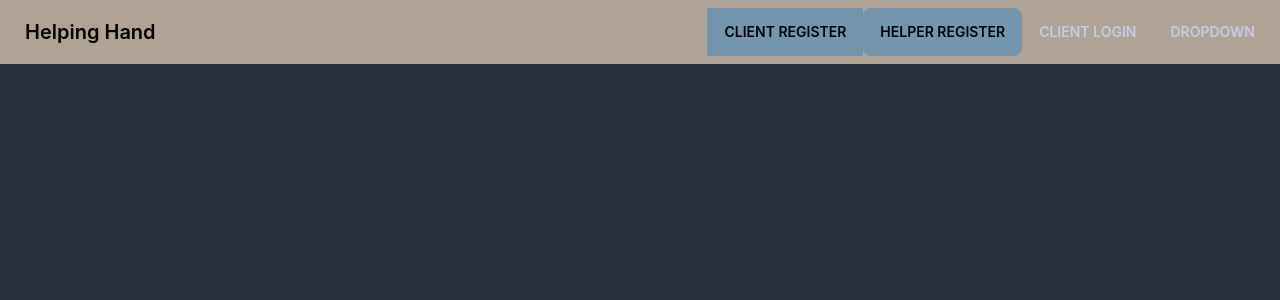
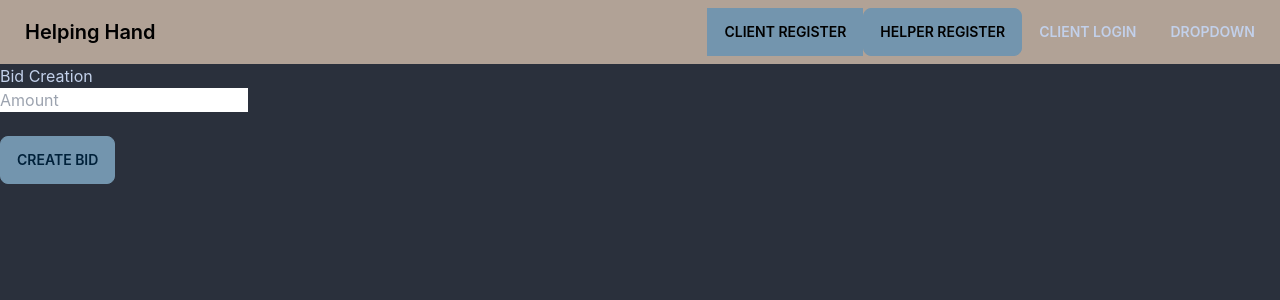
Before and after one commit to 220919-WVA-JavaReact/Richard-And-The-Richettes-Helping-Hand-UI, a React (Create React App) app in the folder helping-hand/: page /bids in a window 1280 px wide. Shown: the top 300 px of the page. Built offline with nearby package versions, Linux system fonts and the light colour scheme.

Commit message:
built component for creating a bid

```diff
--- a/helping-hand/package.json
+++ b/helping-hand/package.json
@@ -10,7 +10,7 @@
     "@types/node": "^16.18.3",
     "@types/react": "^18.0.24",
     "@types/react-dom": "^18.0.8",
-    "daisyui": "^2.38.1",
+    "daisyui": "^2.39.0",
     "react": "^18.2.0",
     "react-dom": "^18.2.0",
     "react-router": "^6.4.3",
@@ -46,6 +46,6 @@
     ]
   },
   "devDependencies": {
-    "tailwindcss": "^3.2.2"
+    "tailwindcss": "^3.2.3"
   }
 }
--- a/helping-hand/src/App.tsx
+++ b/helping-hand/src/App.tsx
@@ -4,10 +4,22 @@ import './App.css';
 import Landing from "./components/landing/landing";
 import NavBar from "./components/navbar/navbar";
 import {Client} from "./models/client";
+import {Helper} from "./models/helper";
+import {Bid} from "./models/bid";
+import {Request} from "./models/request";
+import CreateBid from "./components/create-bid/create-bid";
+
+
 // import Register from "./components/client-register/client-register";
 
 function App() {
-  const [authUser, setAuthUser] = useState<Client>();
+  const [loggedInHelper, setloggedInHelper] = useState<Helper>();
+  const [authUserHelper, setAuthUserHelper] = useState<Helper>();
+  const [authUserClient, setAuthUserClient] = useState<Client>();
+  const [loggedInClient, setLoggedInClient] = useState<Client>();
+  const [currentRequest, setCurrentRequest] = useState<Request>();
+  const [currentBid, setCurrentBid] = useState<Bid>();
+
 
 
   return (
@@ -15,6 +27,7 @@ function App() {
       <NavBar />
       <Routes>
       <Route path="/" element={<Landing />}></Route>
+      <Route path="/bids" element={<CreateBid currentBid={currentBid} setCurrentBid={setCurrentBid} loggedInHelper={loggedInHelper} currentRequest={currentRequest}/>}></Route>
       </Routes>
   </BrowserRouter>
   );
--- /dev/null
+++ b/helping-hand/src/components/create-bid/create-bid.tsx
@@ -0,0 +1,62 @@
+import React, { SyntheticEvent, useState } from "react";
+import { Navigate } from "react-router-dom";
+import { Bid } from "../../models/bid";
+import { Request } from "../../models/request";
+import { Helper } from "../../models/helper";
+
+interface ICreateBidProps {
+    currentBid: Bid | undefined;
+    setCurrentBid: (nextBid: Bid) => void;
+    currentRequest: Request | undefined;
+    loggedInHelper: Helper | undefined;
+}
+
+function CreateBid(props: ICreateBidProps){
+    const [amount, setAmount] = useState("");
+    const requestId = props.currentRequest?.requestId;
+    const helperId = props.loggedInHelper?.helperId;
+
+    const updateAmount = (e: SyntheticEvent) => {
+        setAmount((e.target as HTMLInputElement).value);
+    };
+
+    async function helperCreateBid(e: SyntheticEvent){
+        e.preventDefault();
+        try {
+            let bid = await fetch("http://localhost:8080/bids",  {
+                method: "POST",
+                headers: {
+                    "Content-Type": "application/json",
+                },
+                body: JSON.stringify({
+                    requestId,
+                    helperId,
+                    amount
+                }),
+            });
+            console.log(bid);
+
+            if (bid.status !== 201) {
+                console.log(bid);
+                console.log(bid.status);
+                console.log("could not connect");
+            } else {
+                const result = await bid.json();
+                return <Navigate to="/helper-profile" />;
+            }
+        } catch (err) {
+            console.log("There was an error communicating with the API.");
+        }
+    }
+
+    return (
+        <div>
+            <p>Bid Creation</p>
+
+            <input className="text-black" placeholder="Amount" type="amount" onChange={updateAmount} /><br/><br/>
+            <label className="btn btn-secondary" onClick={helperCreateBid}>Create Bid</label>
+        </div>
+    );
+}
+
+export default CreateBid;
--- a/helping-hand/src/components/helper-register/helper-register.tsx
+++ b/helping-hand/src/components/helper-register/helper-register.tsx
@@ -59,9 +59,7 @@ function HelperRegister(props: IRegisterProps) {
     }
   }
 
-  return props.currentUser ? (
-    <Navigate to="/dashboard" />
-  ) : (
+  return (
     <div>
       <p>Helper Sign up</p>
 
--- /dev/null
+++ b/helping-hand/src/models/bid.ts
@@ -0,0 +1,15 @@
+export class Bid{
+    bidId: string;
+    amount: number;
+    status: string;
+    helperId: string;
+    requestId: string;
+
+    constructor(id: string, amount: number, status: string, helperId: string, requestId: string){
+        this.bidId = id;
+        this.amount = amount;
+        this.status = status;
+        this.helperId = helperId;
+        this.requestId = requestId;
+    }
+}
--- a/helping-hand/src/models/helper.ts
+++ b/helping-hand/src/models/helper.ts
@@ -1,12 +1,12 @@
 export class Helper{
-    helper_id: string;
+    helperId: string;
     first: string;
     last: string;
     username: string;
     password: string;
 
     constructor(id: string, username: string, first: string, last: string, password: string){
-        this.helper_id = id;
+        this.helperId = id;
         this.username = username;
         this.first = first;
         this.last = last;
--- /dev/null
+++ b/helping-hand/src/models/request.ts
@@ -0,0 +1,15 @@
+export class Request{
+    requestId: string;
+    title: string;
+    description: string;
+    deadline: Date;
+    clientId: string;
+
+    constructor(requestId: string, title: string, description: string, deadline: Date, clientId: string){
+        this.requestId = requestId;
+        this.title = title;
+        this.description = description;
+        this.deadline = deadline;
+        this.clientId = clientId;
+    }
+}
```
Also changed, not shown: package.json (added, +8 -0 lines), helping-hand/src/components/create-bid/create-bid.css (added), 2 other files (tests, documents, lock files or other folders).
